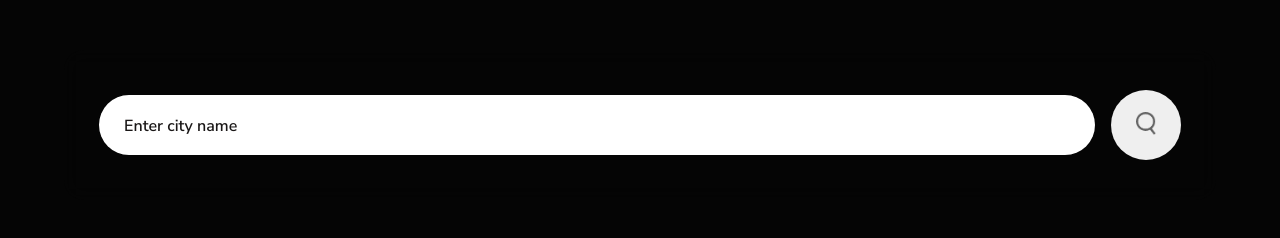
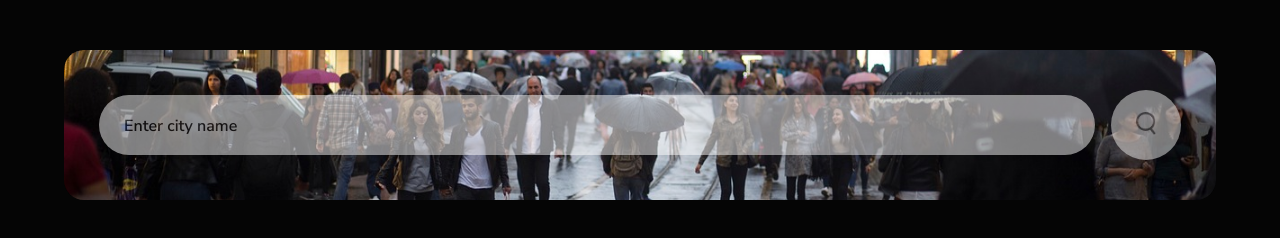
Before and after one commit to D-CodeDynasty/Weather-App, a plain HTML site: page index.html in a window 1280 px wide. Drawn offline with Linux system fonts and the light colour scheme.

Commit message:
Update background image and enhance search input styles for better visibility

```diff
--- a/style.css
+++ b/style.css
@@ -18,10 +18,10 @@ body {
     color: #fff;
     -webkit-backdrop-filter: blur(10px);
     backdrop-filter: blur(10px);
-    background-image: url(weatherImages/clody-img.jpg);
+    background-image: url(weatherImages/people-img.jpg);
     background-repeat: no-repeat;
     background-size: cover;
-    background-position-y: bottom;
+    background-position-y: 45%;
     /* background: linear-gradient(135deg, #ff416c 0%, #ff4b2b 100%); */
     /* background: linear-gradient(135deg, #cc0000 0%, #990000 50%, #cc0000 100%); */
     margin: 50px auto 0;
@@ -84,7 +84,13 @@ input::placeholder {
     color: #1a1717;
 }
 
+.search,input,button {
+    opacity: 0.7;
+}
 
+.search input:hover,button:hover {
+    opacity: 0.9;
+}
 
 
 .search button {
```
Also changed, not shown: script.js (line endings or trailing spaces), weatherImages/city-img.jpg (added), weatherImages/people-img.jpg (added).
